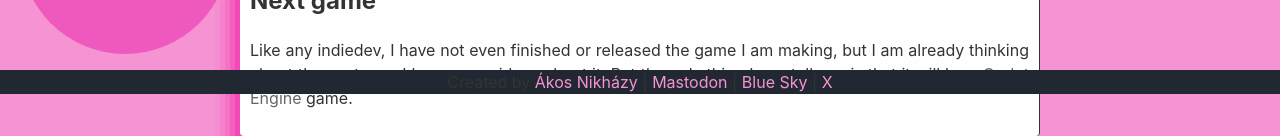
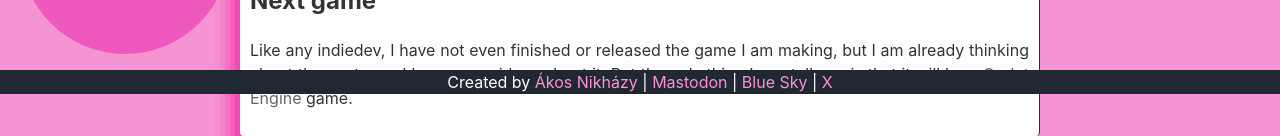
Before and after one commit to akosnikhazy/yzahkingames, a plain HTML site: page index.html in a window 1280 px wide. Shown: the part 706-842 px from the top of the page. Drawn offline with Linux system fonts and the light colour scheme.

Commit message:
Update main.css

```diff
--- a/css/main.css
+++ b/css/main.css
@@ -27,6 +27,7 @@ article{
 }
 footer{
 	text-align: center;
+	color: #fefefe;
 	position: fixed;
 	bottom:0;
 	background:#222831;
```
